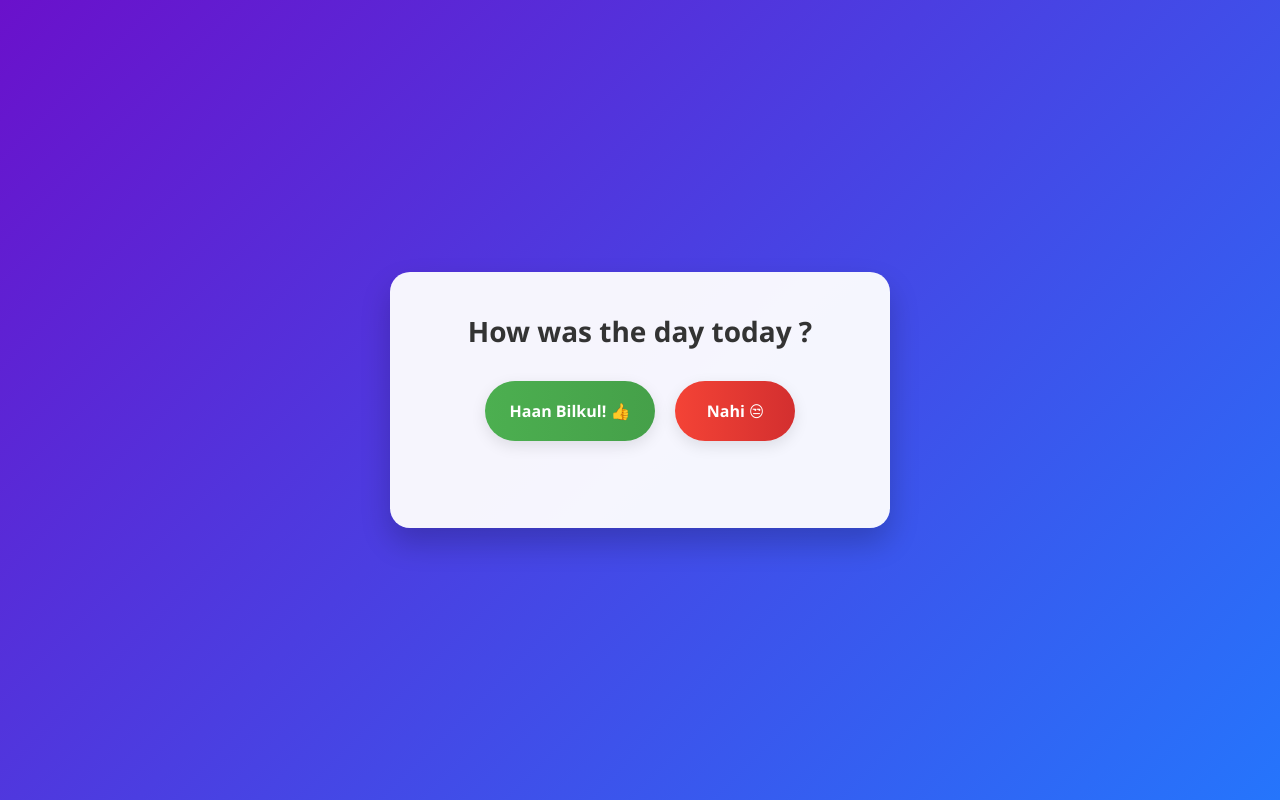
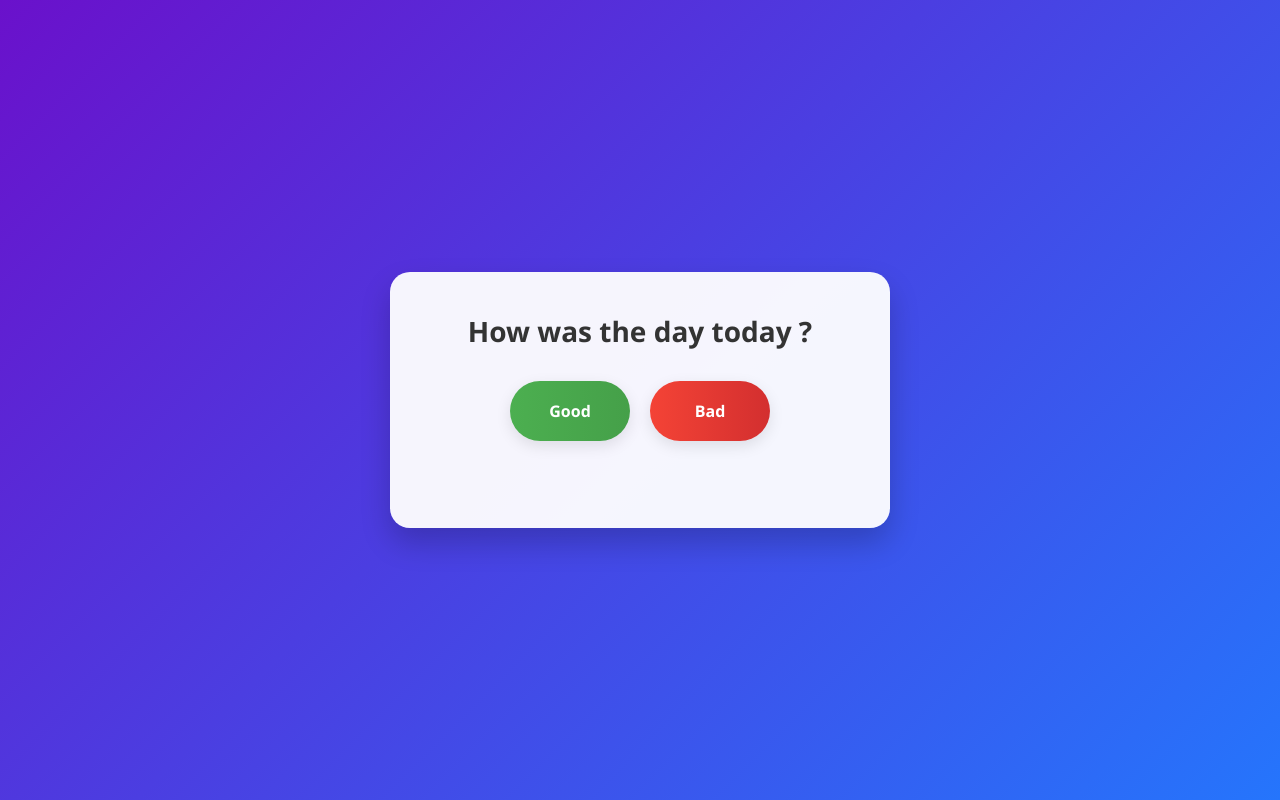
Before and after one commit to rkyadav110/Sample, a plain HTML site: page index.html in a window 1280 px wide. Drawn offline with Linux system fonts and the light colour scheme.

Commit message:
Update index.html

```diff
--- a/index.html
+++ b/index.html
@@ -3,7 +3,7 @@
 <head>
     <meta charset="UTF-8">
     <meta name="viewport" content="width=device-width, initial-scale=1.0">
-    <title>Kal Ghumne Jana Hai?</title>
+    <title>Day today</title>
     <style>
         * {
             margin: 0;
@@ -145,8 +145,8 @@
         <div class="card">
             <h1>How was the day today ?</h1>
             <div class="buttons-container">
-                <button id="yes-btn" class="btn yes-btn">Haan Bilkul! 👍</button>
-                <button id="no-btn" class="btn no-btn">Nahi 😒</button>
+                <button id="yes-btn" class="btn yes-btn">Good</button>
+                <button id="no-btn" class="btn no-btn">Bad</button>
             </div>
             <div class="message" id="message"></div>
         </div>
```
